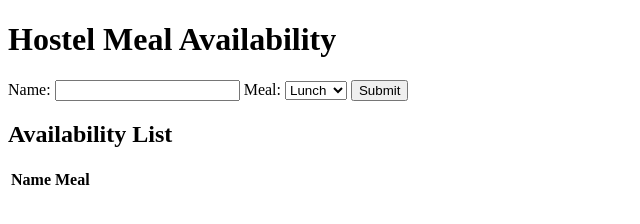
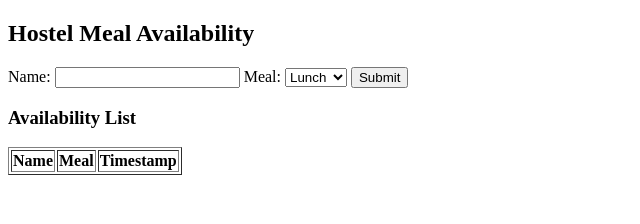
Before and after one commit to rohitkukreja705/hostel-availability, a plain HTML site: page index.html in a window 1280 px wide. Shown: the whole page, without its empty margins (0-640 px from the left). Drawn offline with Linux system fonts and the light colour scheme.

Commit message:
index.html

```diff
--- a/index.html
+++ b/index.html
@@ -4,10 +4,9 @@
     <meta charset="UTF-8">
     <meta name="viewport" content="width=device-width, initial-scale=1.0">
     <title>Hostel Meal Availability</title>
-    <link rel="stylesheet" href="styles.css">
 </head>
 <body>
-    <h1>Hostel Meal Availability</h1>
+    <h2>Hostel Meal Availability</h2>
 
     <form id="availability-form">
         <label for="name">Name:</label>
@@ -15,22 +14,21 @@
 
         <label for="meal">Meal:</label>
         <select id="meal">
-            <option value="lunch">Lunch</option>
-            <option value="dinner">Dinner</option>
+            <option value="Lunch">Lunch</option>
+            <option value="Dinner">Dinner</option>
         </select>
 
         <button type="submit">Submit</button>
     </form>
 
-    <h2>Availability List</h2>
-    <table>
-        <thead>
-            <tr>
-                <th>Name</th>
-                <th>Meal</th>
-            </tr>
-        </thead>
-        <tbody id="availability-list"></tbody>
+    <h3>Availability List</h3>
+    <table id="availability-table" border="1">
+        <tr>
+            <th>Name</th>
+            <th>Meal</th>
+            <th>Timestamp</th>
+        </tr>
+        <!-- Data will be inserted here -->
     </table>
 
     <script src="script.js"></script>
```
